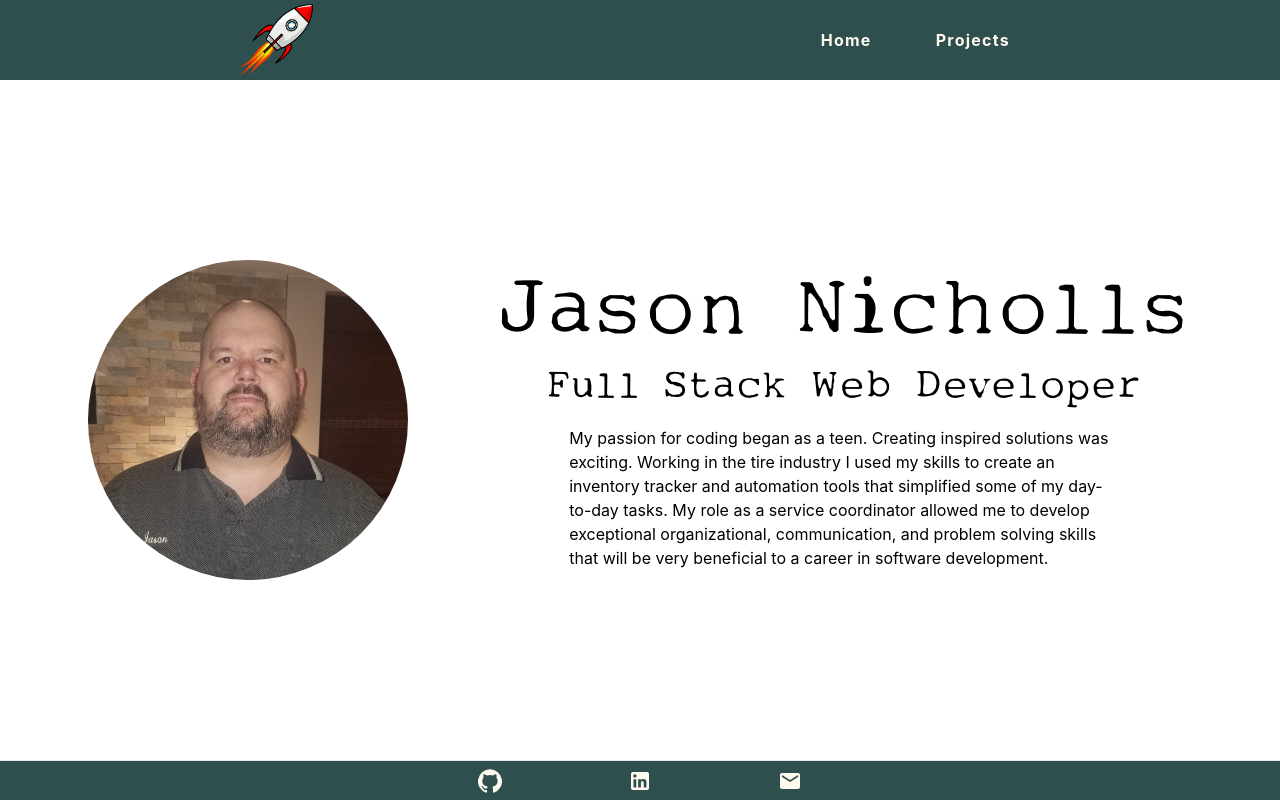
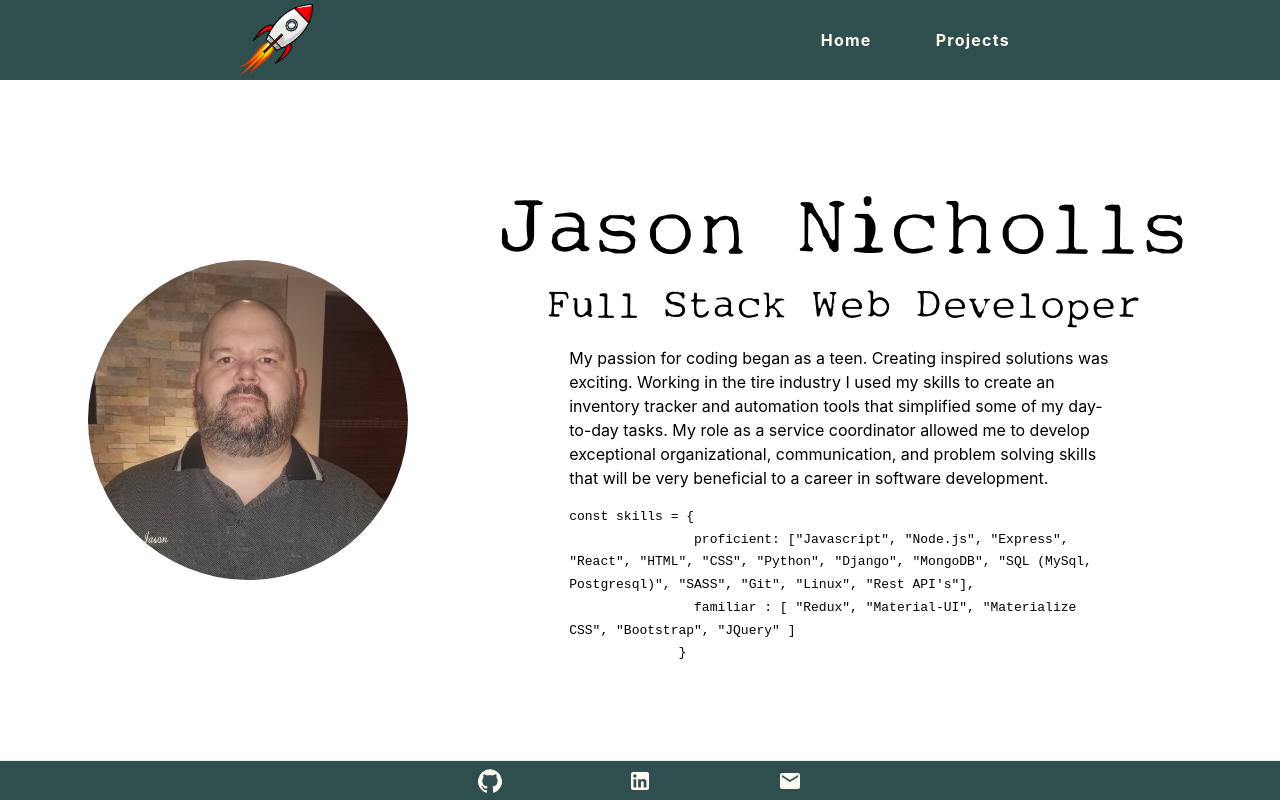
Before and after one commit to JaySecurity/portfolio, a Next.js app: page / in a window 1280 px wide. Built offline with nearby package versions, Linux system fonts and the light colour scheme.

Commit message:
fix card styles, add skills

```diff
--- a/pages/index.js
+++ b/pages/index.js
@@ -33,6 +33,12 @@ export default function Home() {
             problem solving skills that will be very beneficial to a career in
             software development.
           </p>
+          <pre className={styles.skills}>
+            {`const skills = {
+                proficient: ["Javascript", "Node.js", "Express", "React", "HTML", "CSS", "Python", "Django", "MongoDB", "SQL (MySql, Postgresql)", "SASS", "Git", "Linux", "Rest API's"],
+                familiar : [ "Redux", "Material-UI", "Materialize CSS", "Bootstrap", "JQuery" ]
+              }`}
+          </pre>
         </div>
       </main>
     </div>
--- a/styles/Home.module.css
+++ b/styles/Home.module.css
@@ -30,6 +30,13 @@
   line-height: 1.5;
 }
 
+.skills {
+  max-width: 550px;
+  margin: 0 auto;
+  line-height: 1.75;
+  white-space: pre-wrap;
+}
+
 @media screen and (max-width: 1050px) {
   .main {
     flex-direction: column;
--- a/styles/Projects.module.css
+++ b/styles/Projects.module.css
@@ -52,6 +52,7 @@
 @media screen and (max-width: 925px) {
   .card {
     flex-direction: column;
+    padding: 1rem 0;
     height: auto;
     width: 90vw;
   }
```
